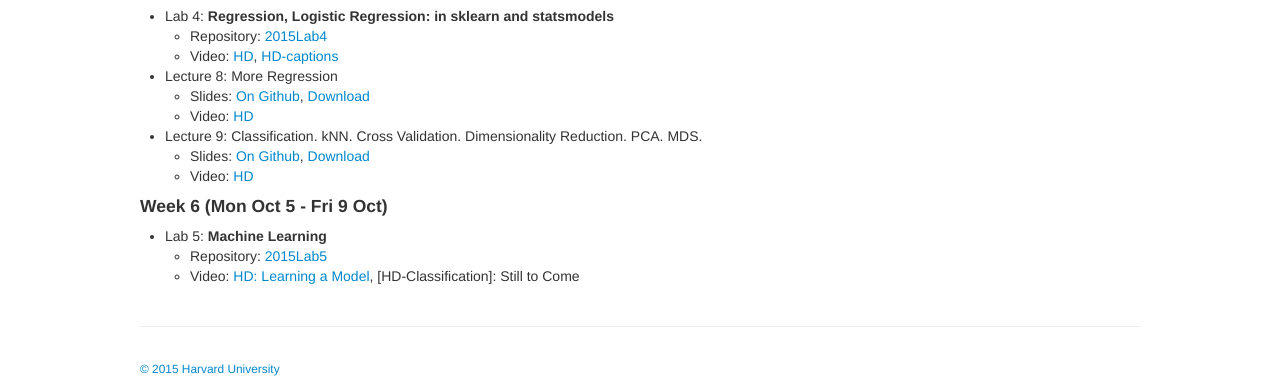
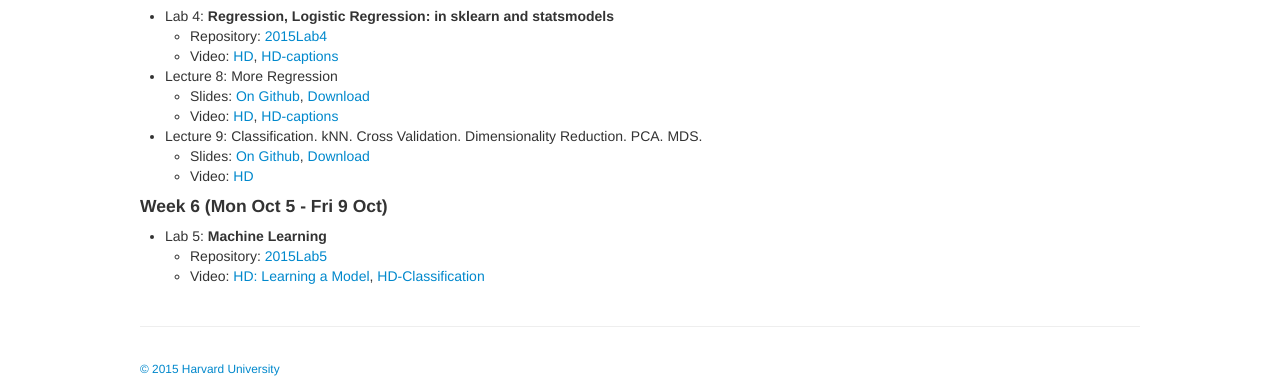
Before and after one commit to cs109/2015, a Jekyll site: the page built from pages/videos.md, in a window 1280 px wide. Shown: the part 1169-1547 px from the top of the page. Built offline with Jekyll 4.4.1, drawn with Linux system fonts in a browser that asks for light colours.

Commit message:
added additional video, more captions

```diff
--- a/pages/videos.md
+++ b/pages/videos.md
@@ -75,7 +75,7 @@ We've also started a YouTube [channel](https://www.youtube.com/channel/UC0-KaiZF
 
 - Lecture 8: More Regression
     - Slides: [On Github](https://github.com/cs109/2015/blob/master/Lectures/08-RegressionContinued.pdf), [Download](https://github.com/cs109/2015/raw/master/Lectures/08-RegressionContinued.pdf)
-    - Video: [HD](https://matterhorn.dce.harvard.edu/engage/player/watch.html?id=664f668e-e008-4f44-8600-e09ee6d629b0)
+    - Video: [HD](https://matterhorn.dce.harvard.edu/engage/player/watch.html?id=664f668e-e008-4f44-8600-e09ee6d629b0), [HD-captions](https://matterhorn.dce.harvard.edu/engage/player/watch.html?id=4012362e-1090-47e3-904b-7e835f57d77b)
 
 - Lecture 9: Classification. kNN. Cross Validation. Dimensionality Reduction. PCA. MDS.
     - Slides: [On Github](https://github.com/cs109/2015/blob/master/Lectures/09-ClassificationPCA.pdf), [Download](https://github.com/cs109/2015/raw/master/Lectures/09-ClassificationPCA.pdf)
@@ -85,4 +85,4 @@ We've also started a YouTube [channel](https://www.youtube.com/channel/UC0-KaiZF
 
 - Lab 5: **Machine Learning**
     - Repository: [2015Lab5](https://github.com/cs109/2015lab5)
-    - Video: [HD: Learning a Model](https://matterhorn.dce.harvard.edu/engage/player/watch.html?id=e509f996-9633-4b75-a48a-e29246a316db), [HD-Classification]: Still to Come
+    - Video: [HD: Learning a Model](https://matterhorn.dce.harvard.edu/engage/player/watch.html?id=e509f996-9633-4b75-a48a-e29246a316db), [HD-Classification](https://matterhorn.dce.harvard.edu/engage/player/watch.html?id=90e73c64-855c-4b06-afb2-94da608ecfbf)
```
